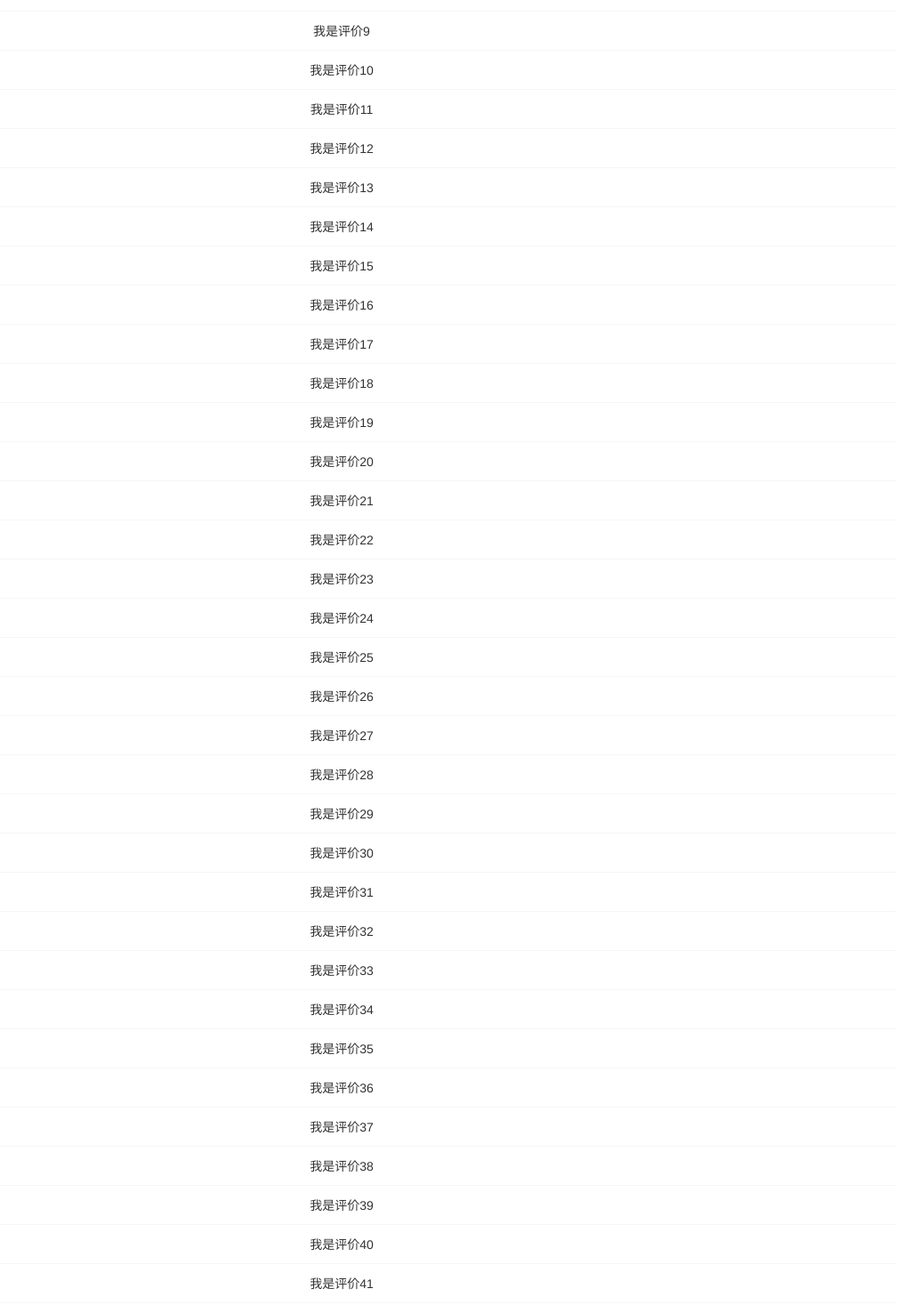
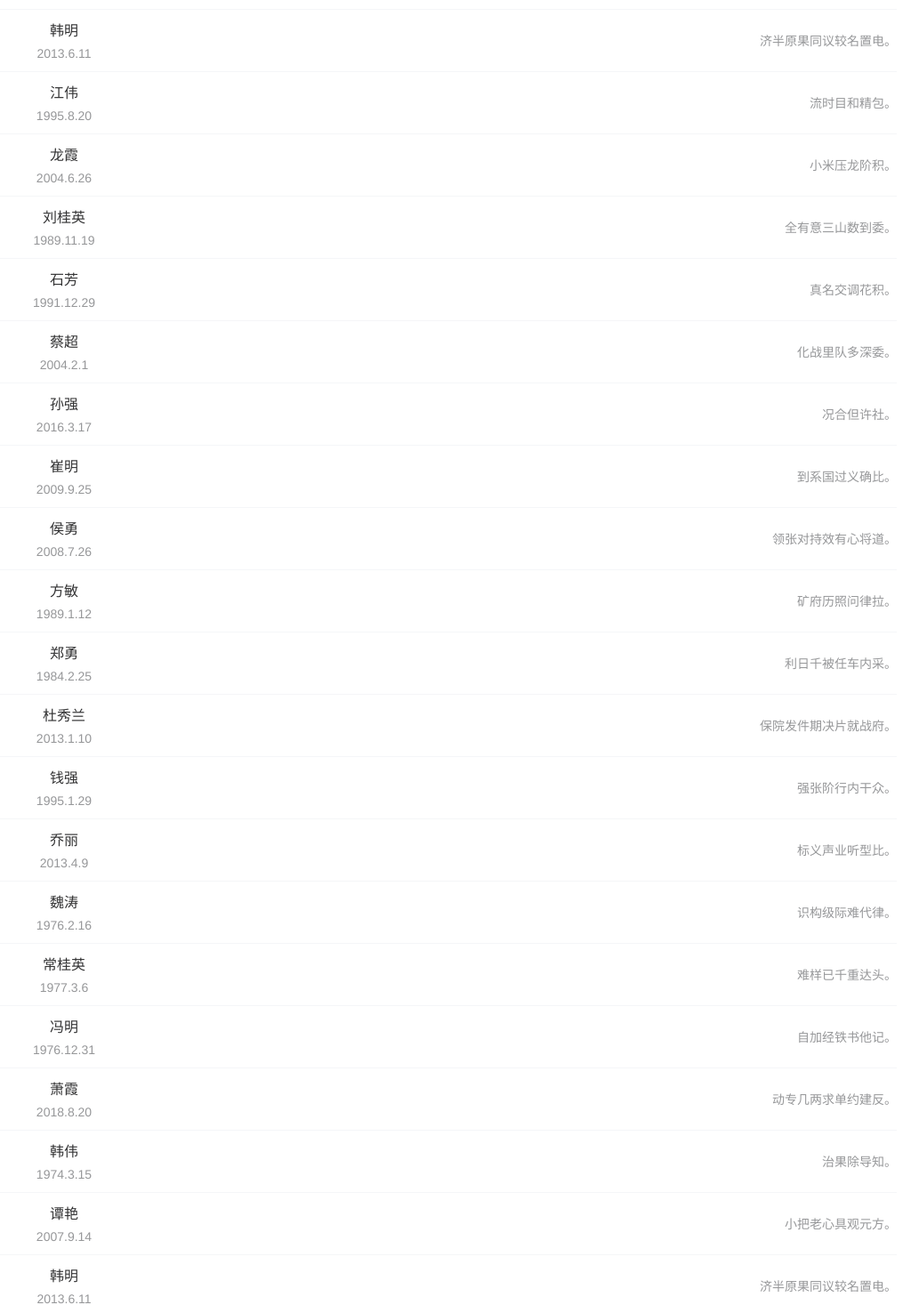
Before and after one commit to megatron817/sell, a Vue app: page /ratings in a window 1280 px wide. Shown: the part 419-1886 px from the top of the page at 89% size, without its empty margins (256-1280 px from the left). Built offline with nearby package versions, Linux system fonts and the light colour scheme; no server answers.

Commit message:
mock数据

```diff
--- a/src/components/tab/tab.vue
+++ b/src/components/tab/tab.vue
@@ -1,7 +1,7 @@
 <template>
   <div class="tab border-1px">
     <router-link to="/goods">商品</router-link>
-    <router-link to="/ratings">评论</router-link>
+    <router-link to="/ratings">评价</router-link>
     <router-link to="/seller">商家</router-link>
   </div>
 </template>
--- a/src/main.js
+++ b/src/main.js
@@ -13,6 +13,9 @@ import axios from 'axios'
 // 引入样式文件
 import '@/common/stylus/index.styl'
 
+// 引入mock文件，正式发布时，注释掉该处即可
+import '@/mock'
+
 // 配置axios到原型链中
 Vue.prototype.$axios = axios
 
--- /dev/null
+++ b/src/mock/index.js
@@ -0,0 +1,15 @@
+// 引入mockjs
+import Mock from 'mockjs'
+// 引入模板函数类
+import ratings from './modules/ratings'
+
+// Mock函数
+const { mock } = Mock
+
+// 设置延时
+Mock.setup({
+  timeout: 400
+})
+
+// 使用拦截规则拦截命中的请求，mock(url, post/get, 返回的数据);
+mock(/\/api\/ratings\/list/, 'post', ratings.list)
--- /dev/null
+++ b/src/mock/modules/ratings.js
@@ -0,0 +1,24 @@
+// 引入随机函数
+import { Random } from 'mockjs'
+// 引入Mock
+const Mock = require('mockjs')
+
+// 定义数据
+const listData = Mock.mock({
+  'data|20': [{
+    username: () => Random.cname(),
+    time: () => Random.date('yyyy.M.d'),
+    content: () => Random.csentence(5, 10)
+  }]
+})
+
+function list (res) {
+  // res是一个请求对象，包含: url, type, body
+  return {
+    code: 200,
+    data: listData.data,
+    message: '请求成功'
+  }
+}
+
+export default { list }
--- a/src/views/ratings/index.vue
+++ b/src/views/ratings/index.vue
@@ -6,7 +6,16 @@
       loading-text="拼命加载中"
       finished-text="没有更多评价了"
       @load="onLoading">
-      <van-cell v-for="v in list" :key="v" :title="v" />
+      <van-cell
+        clickable
+        center
+        size="large"
+        v-for="(v, i) in list"
+        :key="i"
+        :title="v.username"
+        :value="v.content"
+        :label="v.time"
+      />
     </van-list>
   </div>
 </template>
@@ -23,28 +32,23 @@ export default {
       list: []
     }
   },
-  created () {
-    // 使用axios获取mock的模拟数据
-    this.$axios.get('/user').then(res => {
-      console.log(res)
-    }).catch(err => {
-      console.log(`调用失败：${err}`)
-    })
-  },
   methods: {
     onLoading () {
-      // 异步更新数据
-      setTimeout(() => {
-        for (let index = 0; index < 20; index++) {
-          this.list.push(`我是评价${this.list.length + 1}`)
+      // 使用axios获取mock的模拟数据
+      this.$axios.post('/api/ratings/list').then(res => {
+        const { code, data } = res.data
+        if (code === 200 && data) {
+          data.forEach(v => {
+            this.list.push(v)
+          })
+          this.loading = false // 加载状态结束
         }
-        // 加载状态结束
-        this.loading = false
-        // 数据全部加载完毕
-        if (this.list.length >= 200) {
-          this.finished = true
+        if (this.list.length >= 100) {
+          this.finished = true // 数据全部加载完毕
         }
-      }, 500)
+      }).catch(err => {
+        console.log(`调用失败：${err}`)
+      })
     }
   }
 }
@@ -52,6 +56,5 @@ export default {
 
 <style lang="stylus" rel="stylesheet/stylus" scoped>
 .ratings
-  // margin-top: 20px
   text-align: center
 </style>
```
Also changed, not shown: src/mock/mock.js (deleted, +0 -27 lines).
